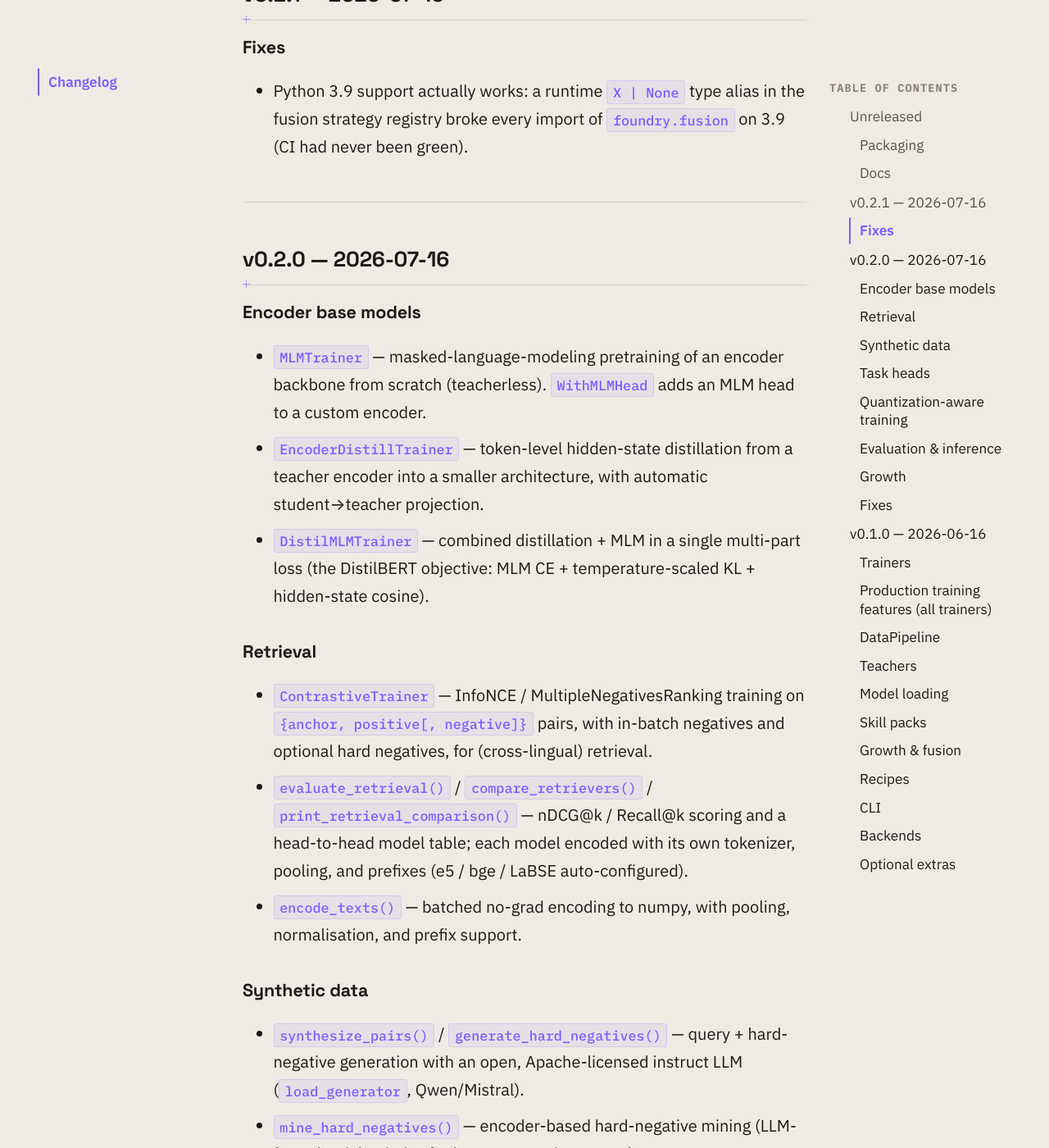
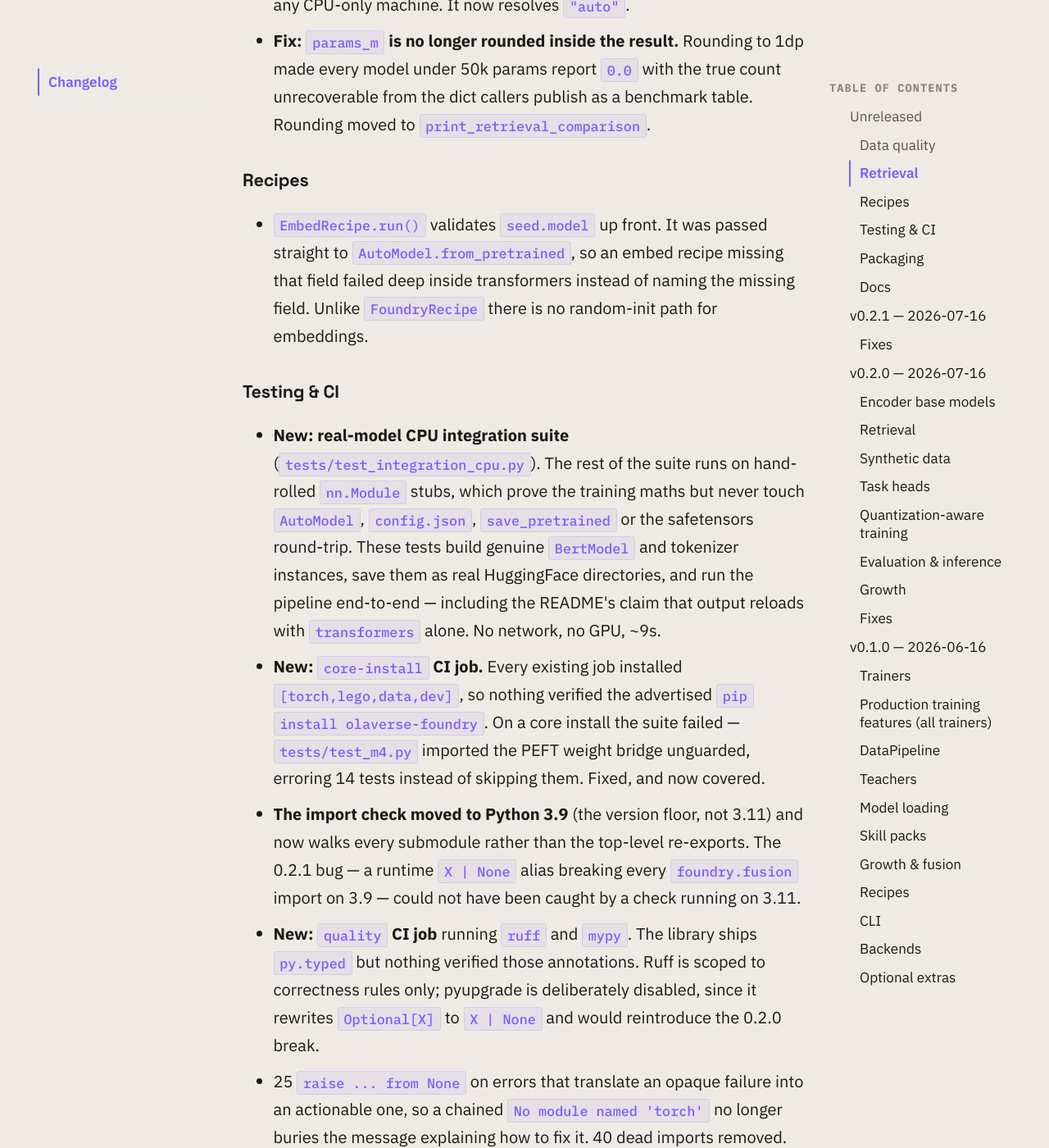
Before and after one commit to Olaverse-Labs/olaverse-foundry, an MkDocs documentation site: the page built from docs/changelog.md, in a window 1280 px wide and 1400 px high, scrolled down 1111 px. Shown: the whole window at 82% size. Built offline with MkDocs 1.6.1 and Material for MkDocs 9.7.7, drawn with Linux system fonts in a browser that asks for light colours; comment, search, counter and statistics services are not loaded; some of the changed text lies outside the part shown.

Commit message:
docs: quality gates page, nav entry, and changelog for the unreleased work
Adds docs/quality.md covering the four quiet failure modes the module exists
for, and why language ID / adequacy / toxicity are deliberately out of scope.
Uses a plain API table rather than a mkdocstrings block, since mkdocstrings is
not among the configured plugins and the directive would render literally.

Co-Authored-By: Claude Opus 5 <noreply@anthropic.com>
Claude-Session: https://claude.ai/code/session_018WLnyqh9jYwKiCRjbAVBa7

```diff
--- a/docs/changelog.md
+++ b/docs/changelog.md
@@ -3,6 +3,64 @@
 ---
 
 ## Unreleased
+
+### Data quality
+
+- **New: `foundry.quality`** — the gate between synthesis and training.
+  `clean_pairs` / `dedup_pairs` / `drop_degenerate_pairs` remove duplicate pairs,
+  untranslated `anchor == positive` pairs and false negatives; `embedding_health`
+  detects a collapsed encoder; `quality_report` / `print_quality_report`
+  summarise a pair set before you train on it. numpy-only, so it runs on a core
+  install. Language ID, translation adequacy and toxicity are deliberately out of
+  scope — those need real models.
+- **Fix: `mine_hard_negatives` could return a false negative.** It skipped
+  duplicate candidates by index, but duplicate passages are common in translated
+  corpora, so a "negative" textually identical to the pair's own positive could
+  be selected — asking InfoNCE to push two identical strings apart. It now skips
+  by normalised text, and omits the key entirely when no distinct candidate
+  exists, so a missing negative is distinguishable from a bad one.
+
+### Retrieval
+
+- **Fix: `compare_retrievers` no longer defaults to `device="cuda"`.** The
+  benchmark helper called `.to("cuda")` unconditionally, so it raised on any
+  CPU-only machine. It now resolves `"auto"`.
+- **Fix: `params_m` is no longer rounded inside the result.** Rounding to 1dp
+  made every model under 50k params report `0.0` with the true count
+  unrecoverable from the dict callers publish as a benchmark table. Rounding
+  moved to `print_retrieval_comparison`.
+
+### Recipes
+
+- `EmbedRecipe.run()` validates `seed.model` up front. It was passed straight to
+  `AutoModel.from_pretrained`, so an embed recipe missing that field failed deep
+  inside transformers instead of naming the missing field. Unlike `FoundryRecipe`
+  there is no random-init path for embeddings.
+
+### Testing & CI
+
+- **New: real-model CPU integration suite** (`tests/test_integration_cpu.py`).
+  The rest of the suite runs on hand-rolled `nn.Module` stubs, which prove the
+  training maths but never touch `AutoModel`, `config.json`, `save_pretrained` or
+  the safetensors round-trip. These tests build genuine `BertModel` and tokenizer
+  instances, save them as real HuggingFace directories, and run the pipeline
+  end-to-end — including the README's claim that output reloads with
+  `transformers` alone. No network, no GPU, ~9s.
+- **New: `core-install` CI job.** Every existing job installed `[torch,lego,data,dev]`,
+  so nothing verified the advertised `pip install olaverse-foundry`. On a core
+  install the suite failed — `tests/test_m4.py` imported the PEFT weight bridge
+  unguarded, erroring 14 tests instead of skipping them. Fixed, and now covered.
+- **The import check moved to Python 3.9** (the version floor, not 3.11) and now
+  walks every submodule rather than the top-level re-exports. The 0.2.1 bug — a
+  runtime `X | None` alias breaking every `foundry.fusion` import on 3.9 — could
+  not have been caught by a check running on 3.11.
+- **New: `quality` CI job** running `ruff` and `mypy`. The library ships
+  `py.typed` but nothing verified those annotations. Ruff is scoped to
+  correctness rules only; pyupgrade is deliberately disabled, since it rewrites
+  `Optional[X]` to `X | None` and would reintroduce the 0.2.0 break.
+- 25 `raise ... from None` on errors that translate an opaque failure into an
+  actionable one, so a chained `No module named 'torch'` no longer buries the
+  message explaining how to fix it. 40 dead imports removed.
 
 ### Packaging
 
--- a/mkdocs.yml
+++ b/mkdocs.yml
@@ -121,6 +121,7 @@ nav:
   - Data:
     - DataPipeline: data.md
     - Synthetic Data: synthetic.md
+    - Quality Gates: quality.md
   - Evaluation:
     - Classification / NER: evaluation.md
     - Retrieval: retrieval.md
```
Also changed, not shown: docs/quality.md (added, +100 -0 lines).
